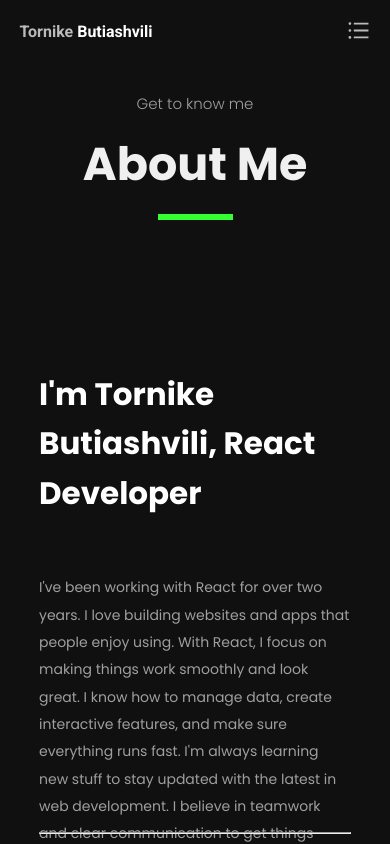
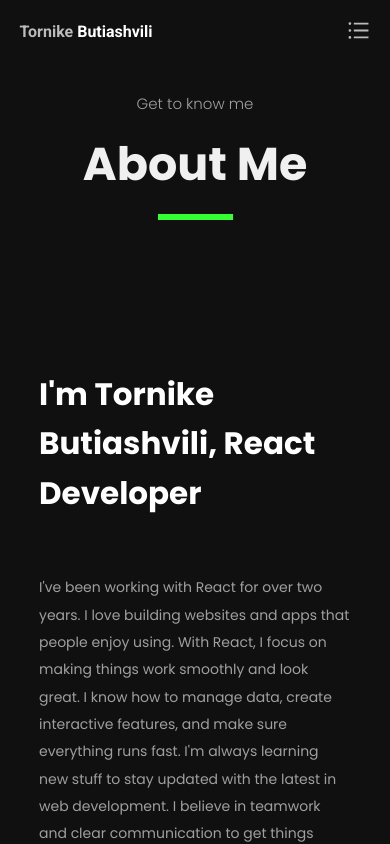
Before and after one commit to tornike2002/Portfolio, a React (Vite) app: page /about in a window 390 px wide. Shown: the top 844 px of the page. Built offline with nearby package versions, Linux system fonts and the light colour scheme.

Commit message:
fixed mobile for about page

```diff
--- a/src/components/about/AboutPage.tsx
+++ b/src/components/about/AboutPage.tsx
@@ -162,10 +162,26 @@ const AboutMeWrapper = styled.div`
     gap: 40px;
     font-family: "Poppins", sans-serif;
     margin-top: 70px;
-    @media screen and (max-width: 800px) {
+    @media screen and (max-width: 1073px) {
       width: 80%;
       justify-content: center;
     }
+    @media screen and (max-width: 537px) {
+      hr{
+        margin-top: 6rem;
+      }
+    }
+    @media screen and (max-width: 390px) {
+      hr{
+        margin-top: 10rem;
+      }
+    }
+    @media screen and (max-width: 327px) {
+      hr{
+        margin-top: 15rem;
+      }
+    }
+
     h1 {
       font-size: 31px;
       font-weight: 700;
@@ -214,7 +230,7 @@ const AboutMeWrapper = styled.div`
 const LottieContainer = styled.div`
   width: 383px;
   height: 440px;
-  @media screen and (max-width: 800px) {
+  @media screen and (max-width: 1073px) {
     display: none;
   }
 `;
--- a/src/components/about/AboutSmallcard.tsx
+++ b/src/components/about/AboutSmallcard.tsx
@@ -35,6 +35,7 @@ const SmallCardContainer = styled.div`
   font-family: "Poppins", sans-serif;
   width: 100%;
   transition: all 500ms ease;
+
   &:hover {
     border: 1px solid #3f3;
   }
```
